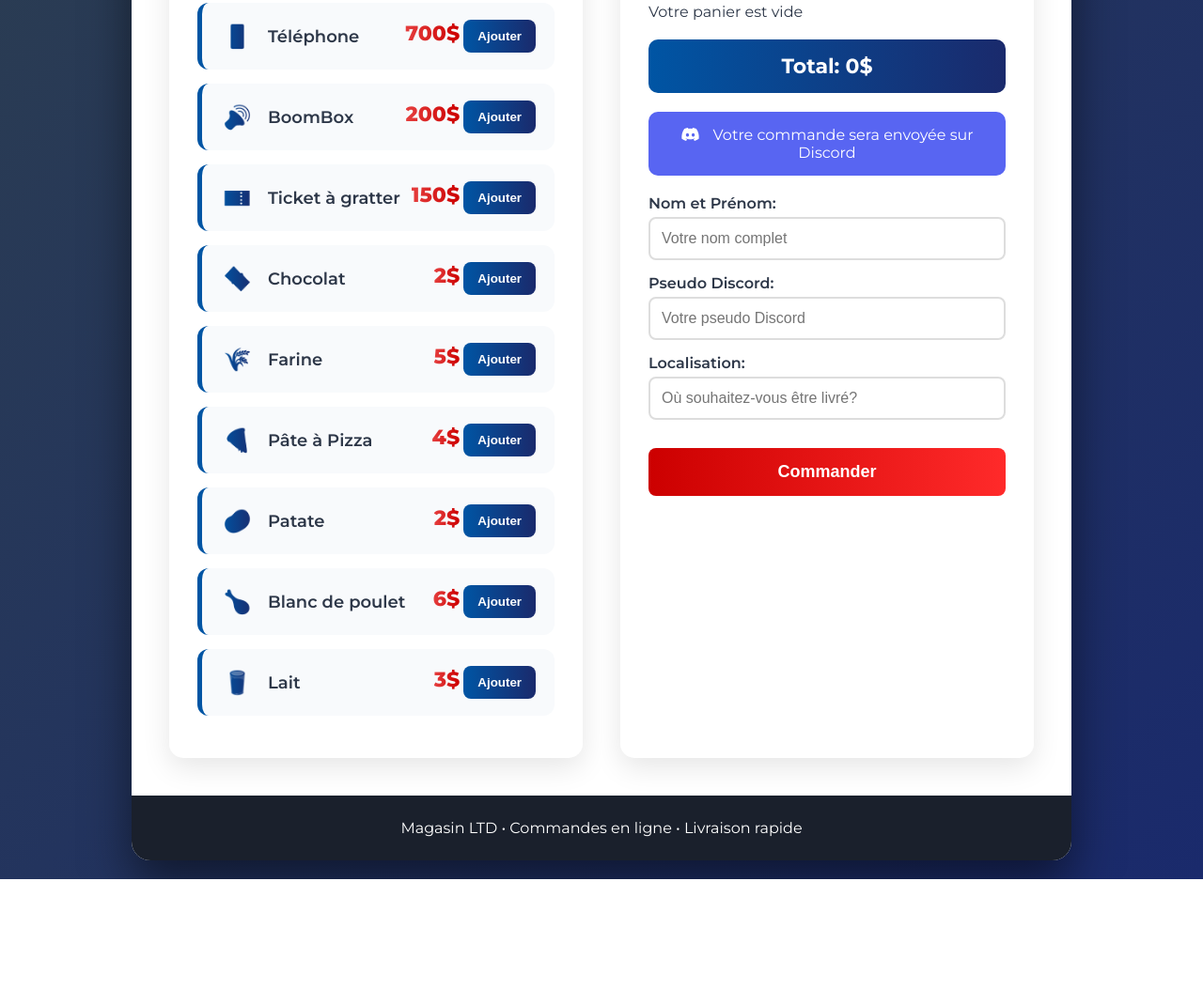
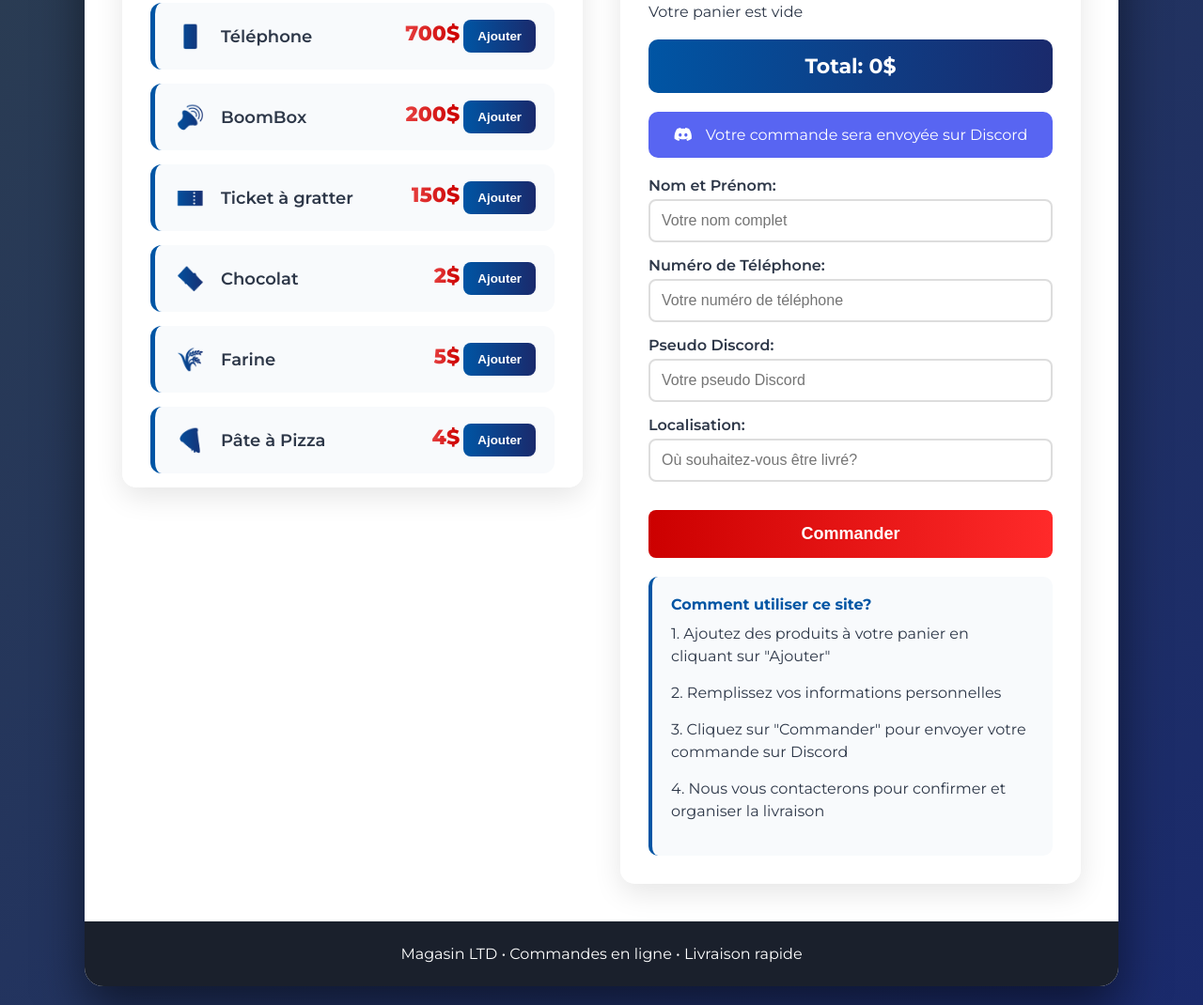
Before and after one commit to Bello51564/ltd-prix-site, a plain HTML site: page index.html in a window 1280 px wide. Shown: the part 288-1358 px from the top of the page at 94% size. Before the commit the page ends 1224 px from the top, so only its background shows below. Drawn offline with Linux system fonts and the light colour scheme.

Commit message:
Update index.html

```diff
--- a/index.html
+++ b/index.html
@@ -24,7 +24,7 @@
         }
 
         .container {
-            width: 1000px;
+            width: 1100px;
             background: linear-gradient(to bottom, #ffffff, #f8f9fa);
             border-radius: 20px;
             overflow: hidden;
@@ -81,6 +81,8 @@
             box-shadow: 0 10px 30px rgba(0, 0, 0, 0.1);
             position: relative;
             overflow: hidden;
+            max-height: 600px;
+            overflow-y: auto;
         }
 
         .products-col::before {
@@ -349,6 +351,25 @@
         .notification.error {
             background: #f44336;
         }
+
+        .help-section {
+            background: #f8fafc;
+            padding: 20px;
+            border-radius: 10px;
+            margin-top: 20px;
+            border-left: 4px solid #0055a4;
+        }
+
+        .help-title {
+            font-weight: 700;
+            margin-bottom: 10px;
+            color: #0055a4;
+        }
+
+        .help-text {
+            margin-bottom: 15px;
+            line-height: 1.5;
+        }
     </style>
 </head>
 <body>
@@ -433,6 +454,46 @@
                         <button class="add-to-cart" onclick="addToCart('Lait', 3)">Ajouter</button>
                     </div>
                 </div>
+
+                <div class="product">
+                    <div class="product-name"><span class="product-icon">🍅</span> Sauce Tomate</div>
+                    <div>
+                        <span class="price">5$</span>
+                        <button class="add-to-cart" onclick="addToCart('Sauce Tomate', 5)">Ajouter</button>
+                    </div>
+                </div>
+
+                <div class="product">
+                    <div class="product-name"><span class="product-icon">🧀</span> Fromage</div>
+                    <div>
+                        <span class="price">4$</span>
+                        <button class="add-to-cart" onclick="addToCart('Fromage', 4)">Ajouter</button>
+                    </div>
+                </div>
+
+                <div class="product">
+                    <div class="product-name"><span class="product-icon">🍿</span> Carton Popcorn</div>
+                    <div>
+                        <span class="price">2$</span>
+                        <button class="add-to-cart" onclick="addToCart('Carton Popcorn', 2)">Ajouter</button>
+                    </div>
+                </div>
+
+                <div class="product">
+                    <div class="product-name"><span class="product-icon">🥤</span> Verre en plastique</div>
+                    <div>
+                        <span class="price">2$</span>
+                        <button class="add-to-cart" onclick="addToCart('Verre en plastique', 2)">Ajouter</button>
+                    </div>
+                </div>
+
+                <div class="product">
+                    <div class="product-name"><span class="product-icon">🧃</span> Bouteille de Soda</div>
+                    <div>
+                        <span class="price">2$</span>
+                        <button class="add-to-cart" onclick="addToCart('Bouteille de Soda', 2)">Ajouter</button>
+                    </div>
+                </div>
             </div>
 
             <div class="cart-col">
@@ -457,6 +518,11 @@
                     </div>
 
                     <div class="form-group">
+                        <label for="phone">Numéro de Téléphone:</label>
+                        <input type="tel" id="phone" placeholder="Votre numéro de téléphone">
+                    </div>
+
+                    <div class="form-group">
                         <label for="discord">Pseudo Discord:</label>
                         <input type="text" id="discord" placeholder="Votre pseudo Discord">
                     </div>
@@ -467,6 +533,14 @@
                     </div>
 
                     <button class="submit-btn" onclick="sendOrder()">Commander</button>
+                </div>
+
+                <div class="help-section">
+                    <div class="help-title">Comment utiliser ce site?</div>
+                    <div class="help-text">1. Ajoutez des produits à votre panier en cliquant sur "Ajouter"</div>
+                    <div class="help-text">2. Remplissez vos informations personnelles</div>
+                    <div class="help-text">3. Cliquez sur "Commander" pour envoyer votre commande sur Discord</div>
+                    <div class="help-text">4. Nous vous contacterons pour confirmer et organiser la livraison</div>
                 </div>
             </div>
         </div>
@@ -578,10 +652,11 @@
 
         async function sendOrder() {
             const name = document.getElementById('name').value;
+            const phone = document.getElementById('phone').value;
             const discord = document.getElementById('discord').value;
             const location = document.getElementById('location').value;
 
-            if (!name || !discord || !location) {
+            if (!name || !phone || !discord || !location) {
                 showNotification('Veuillez remplir tous les champs requis!', true);
                 return;
             }
@@ -594,6 +669,7 @@
             // Format order message for Discord
             let orderMessage = `**NOUVELLE COMMANDE LTD**\n`;
             orderMessage += `**Client:** ${name}\n`;
+            orderMessage += `**Téléphone:** ${phone}\n`;
             orderMessage += `**Discord:** ${discord}\n`;
             orderMessage += `**Lieu de livraison:** ${location}\n\n`;
             orderMessage += `**Détails de la commande:**\n`;
@@ -625,6 +701,7 @@
                     cart = [];
                     updateCart();
                     document.getElementById('name').value = '';
+                    document.getElementById('phone').value = '';
                     document.getElementById('discord').value = '';
                     document.getElementById('location').value = '';
                 } else {
```
